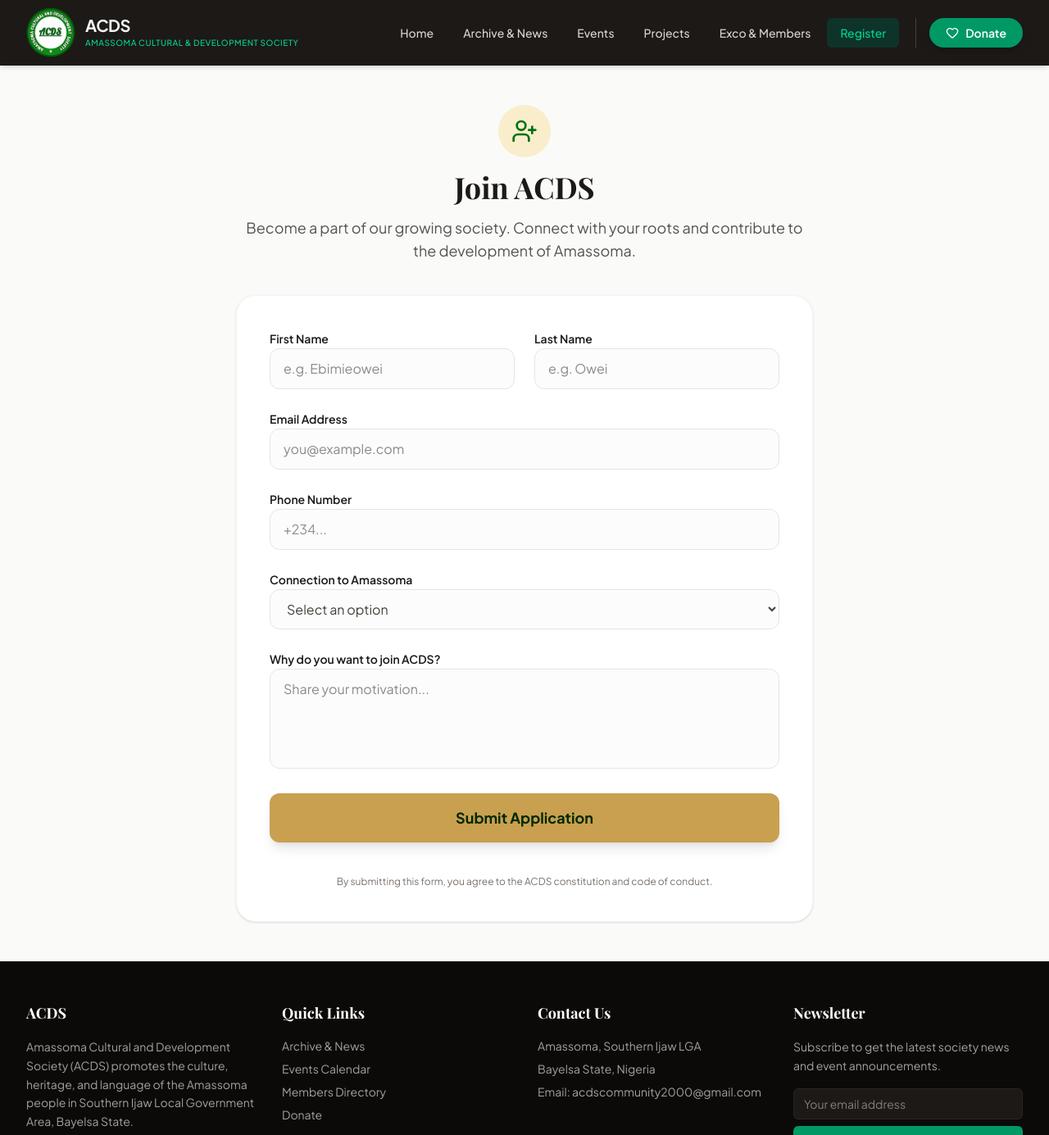
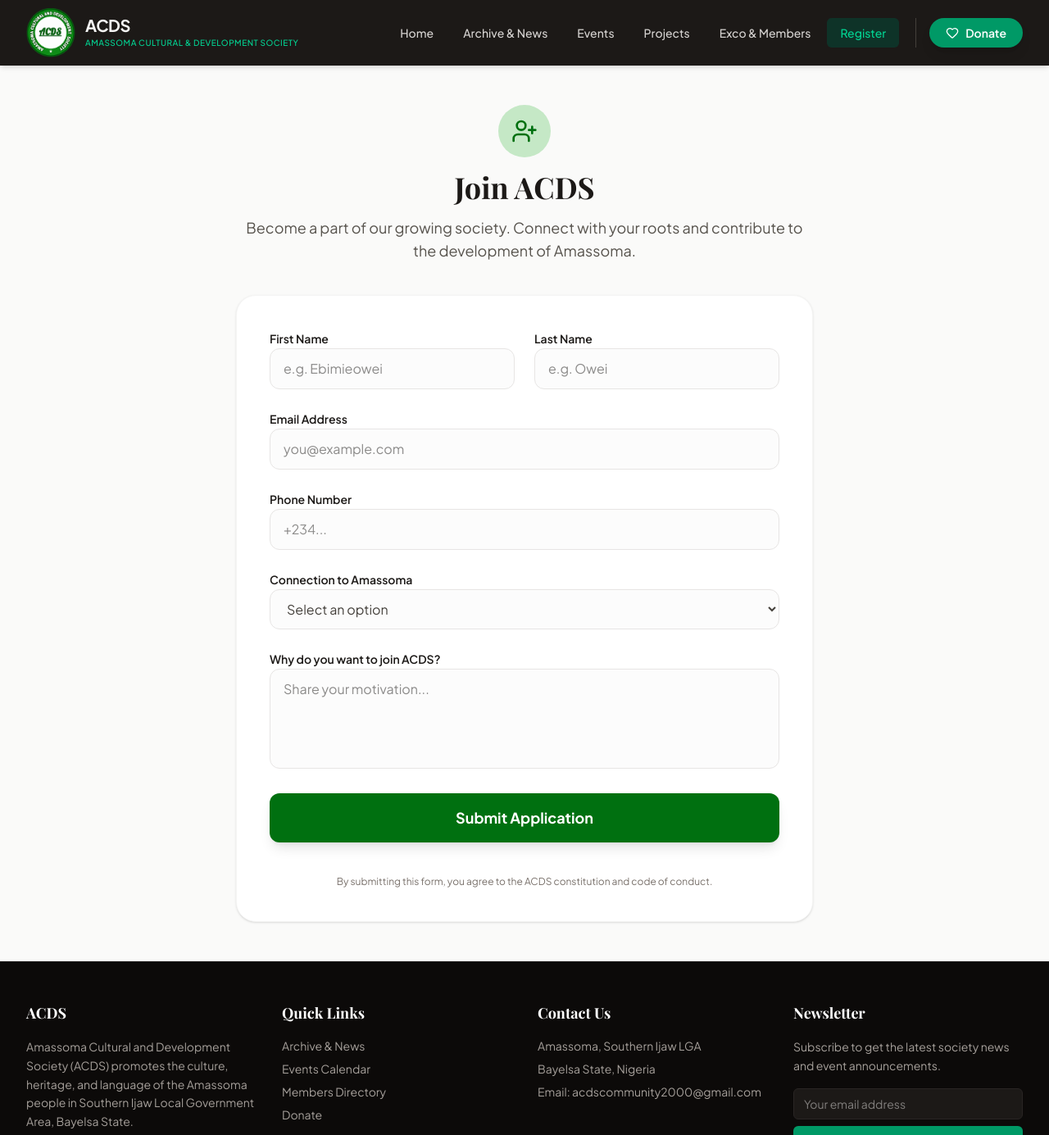
Before and after one commit to thomasakiou/acds-website, a React (Vite) app: page /register in a window 1280 px wide. Shown: the top 1385 px of the page at 82% size. Built offline with nearby package versions, Linux system fonts and the light colour scheme; a web font is replaced by a local one.

Commit message:
registration page color

```diff
--- a/src/pages/Register.tsx
+++ b/src/pages/Register.tsx
@@ -34,7 +34,7 @@ export function Register() {
           animate={{ opacity: 1, scale: 1 }}
           className="bg-white max-w-md w-full p-8 rounded-3xl shadow-xl text-center border border-stone-100"
         >
-          <div className="w-20 h-20 bg-gold-100 rounded-full flex items-center justify-center mx-auto mb-6">
+          <div className="w-20 h-20 bg-forest-100 rounded-full flex items-center justify-center mx-auto mb-6">
             <CheckCircle2 className="w-10 h-10 text-forest-600" />
           </div>
           <h2 className="text-2xl font-bold text-stone-900 mb-4">Application Received!</h2>
@@ -57,7 +57,7 @@ export function Register() {
       <div className="max-w-3xl mx-auto px-4 sm:px-6 lg:px-8">
 
         <div className="text-center mb-10">
-          <div className="w-16 h-16 bg-gold-100 rounded-full flex items-center justify-center mx-auto mb-4">
+          <div className="w-16 h-16 bg-forest-100 rounded-full flex items-center justify-center mx-auto mb-4">
             <UserPlus className="w-8 h-8 text-forest-600" />
           </div>
           <h1 className="text-3xl md:text-4xl font-bold text-stone-900 mb-4">Join ACDS</h1>
@@ -109,7 +109,7 @@ export function Register() {
             <button
               type="submit"
               disabled={loading}
-              className="w-full py-4 bg-gold-500 hover:bg-gold-400 text-forest-900 rounded-xl font-bold text-lg shadow-lg hover:shadow-gold-400/30 transition-all disabled:opacity-60"
+              className="w-full py-4 bg-forest-600 hover:bg-forest-500 text-white rounded-xl font-bold text-lg shadow-lg hover:shadow-forest-600/30 transition-all disabled:opacity-60"
             >
               {loading ? 'Submitting...' : 'Submit Application'}
             </button>
```
